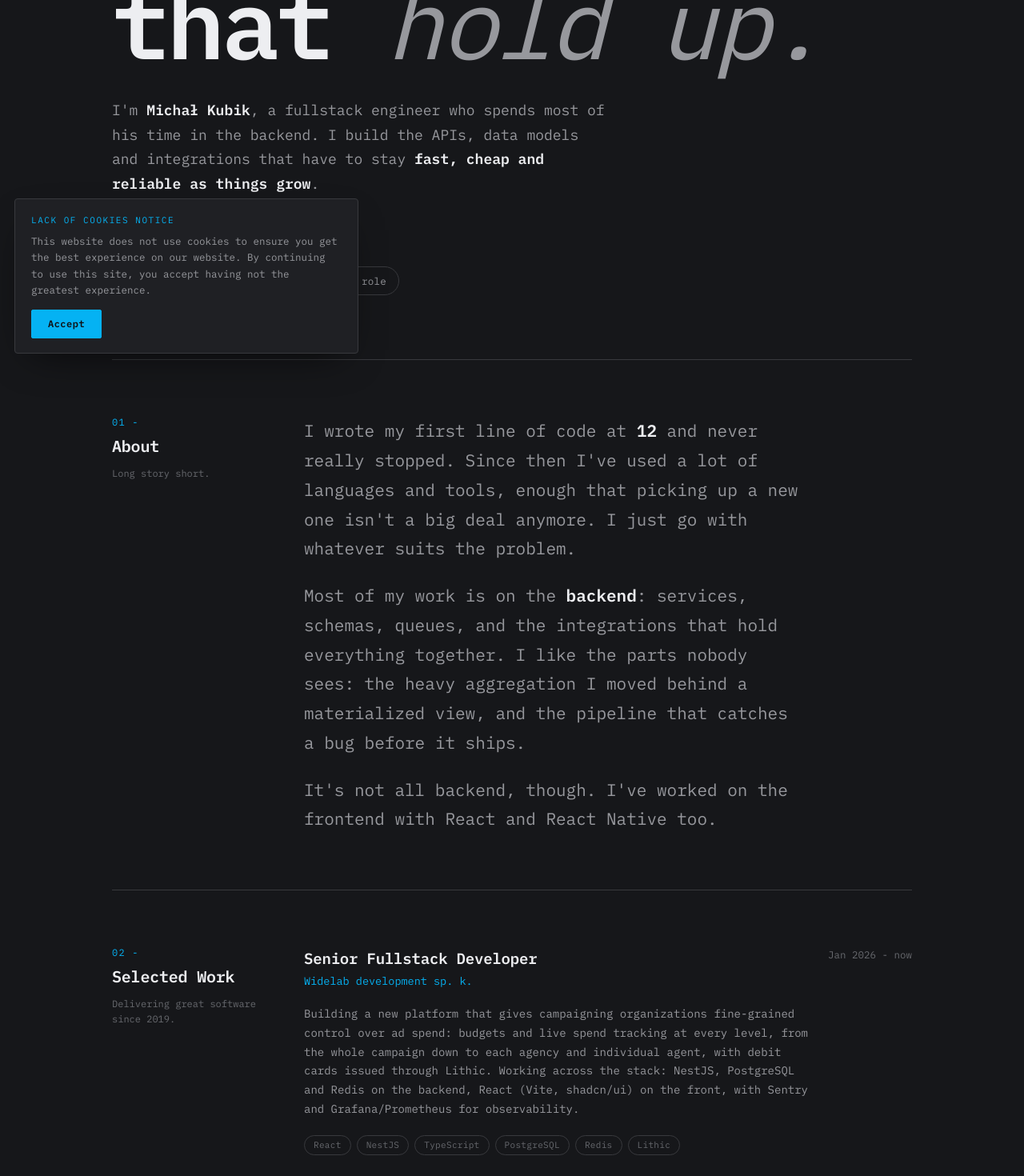
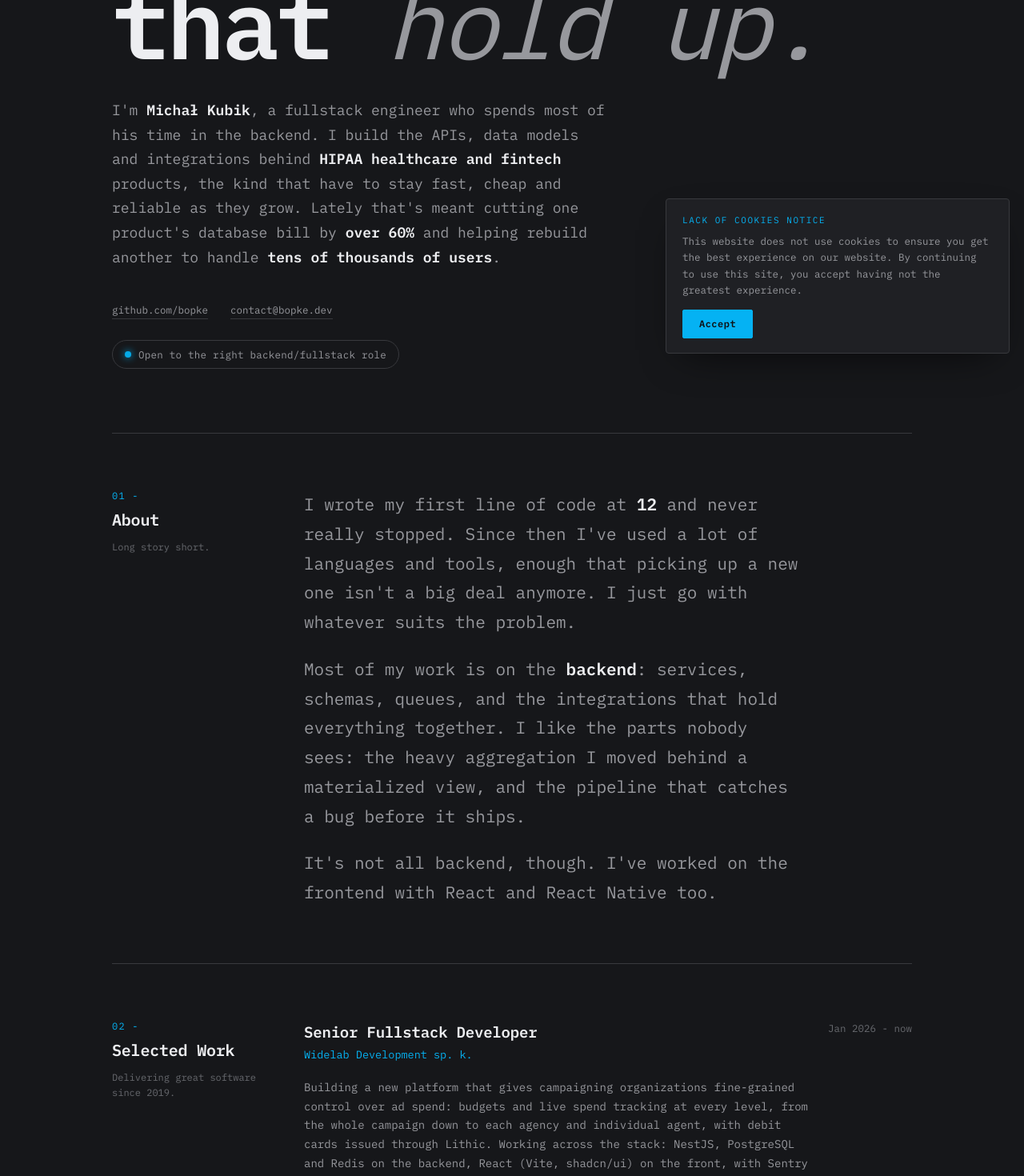
Before and after one commit to bopke/bopke.dev, a Next.js app: page / in a window 1280 px wide. Shown: the part 340-1810 px from the top of the page at 80% size. Built offline with nearby package versions, Linux system fonts and the light colour scheme.

Commit message:
Adjust copy

```diff
--- a/app/components/CookieNotice.tsx
+++ b/app/components/CookieNotice.tsx
@@ -35,7 +35,7 @@ export default function CookieNotice() {
       role="dialog"
       aria-label="Lack of cookies notice"
       className={cn(
-        "fixed z-[80] bottom-[18px] left-[18px] max-w-[430px] flex flex-col gap-[14px]",
+        "fixed z-[80] bottom-[18px] right-[18px] max-w-[430px] flex flex-col gap-[14px]",
         "py-[18px] px-5 bg-surface border border-border rounded",
         "shadow-[0_18px_50px_-22px_rgba(0,0,0,0.75)]",
         "transition-[transform,opacity] duration-500 ease-[cubic-bezier(0.2,0.7,0.2,1)]",
--- a/app/components/sections/Hero.tsx
+++ b/app/components/sections/Hero.tsx
@@ -17,11 +17,15 @@ export default function Hero() {
       <p className="mt-9 max-w-[620px] text-[clamp(15px,1.8vw,18px)] leading-[1.7] text-muted print:text-[12pt]">
         I&apos;m <b className="text-foreground font-semibold">Michał Kubik</b>, a
         fullstack engineer who spends most of his time in the backend. I build
-        the APIs, data models and integrations that have to stay{" "}
+        the APIs, data models and integrations behind{" "}
         <b className="text-foreground font-semibold">
-          fast, cheap and reliable as things grow
-        </b>
-        .
+          HIPAA healthcare and fintech
+        </b>{" "}
+        products, the kind that have to stay fast, cheap and reliable as they
+        grow. Lately that&apos;s meant cutting one product&apos;s database bill by{" "}
+        <b className="text-foreground font-semibold">over 60%</b> and helping
+        rebuild another to handle{" "}
+        <b className="text-foreground font-semibold">tens of thousands of users</b>.
       </p>
       <div className="mt-10 flex flex-wrap gap-y-2 gap-x-7 text-[12.5px] text-faint">
         <a href={SITE.github} target="_blank" rel="noopener" className={infoLink}>
--- a/app/content.tsx
+++ b/app/content.tsx
@@ -34,7 +34,7 @@ export type Group = {
 export const timeline: (Role | Group)[] = [
   {
     title: "Senior Fullstack Developer",
-    company: "Widelab development sp. k.",
+    company: "Widelab Development sp. k.",
     when: "Jan 2026 - now",
     desc: "Building a new platform that gives campaigning organizations fine-grained control over ad spend: budgets and live spend tracking at every level, from the whole campaign down to each agency and individual agent, with debit cards issued through Lithic. Working across the stack: NestJS, PostgreSQL and Redis on the backend, React (Vite, shadcn/ui) on the front, with Sentry and Grafana/Prometheus for observability.",
     tags: ["React", "NestJS", "TypeScript", "PostgreSQL", "Redis", "Lithic"],
@@ -71,7 +71,7 @@ export const timeline: (Role | Group)[] = [
     title: "Developer / Sysadmin",
     company: "Smart Soft Solutions",
     when: "Jul 2020 - Dec 2021",
-    desc: "I split my time between Linux server administration and application work in C, Python, JavaScript and Go, against MySQL, PostgreSQL, Elasticsearch and Redis. The highlight was a COVID-era hardware project: as one of the firmware developers on a Raspberry Pi device that gated building entry behind a temperature check and hand disinfection, I wrote C for the heavy computation and Python for the rest of the app.",
+    desc: "I split my time between Linux server administration and application work in C, Python, JavaScript and Go, backed by MySQL, PostgreSQL, Elasticsearch and Redis. The highlight was a COVID-era hardware project: as one of the firmware developers on a Raspberry Pi device that gated building entry behind a temperature check and hand sanitizing, I wrote C for the heavy computation and Python for the rest of the app.",
     tags: ["C", "Python", "Firmware", "Raspberry Pi", "Linux"],
   },
   {
@@ -107,7 +107,6 @@ export const stack: { label: string; items: string[]; emphasis?: boolean }[] = [
       "Express",
       "Serverless",
       "React Native",
-      "jQuery",
       "MongoDB",
       "DynamoDB",
       "Elasticsearch",
--- a/app/layout.tsx
+++ b/app/layout.tsx
@@ -14,7 +14,7 @@ const ibmPlexMono = IBM_Plex_Mono({
 const SITE_URL = "https://bopke.dev";
 const TITLE = "Michał Kubik - Fullstack Engineer";
 const DESCRIPTION =
-  "Michał Kubik - backend-leaning fullstack engineer who builds systems that hold up. Six+ years across NestJS, Go, AWS and more. Open to backend and fullstack roles.";
+  "Michał Kubik - fullstack engineer with 6+ years building APIs and data systems for HIPAA healthcare and fintech. NestJS, TypeScript, Node, React, AWS. Open to backend and fullstack roles, remote or around Łódź, Poland.";
 
 export const metadata: Metadata = {
   metadataBase: new URL(SITE_URL),
@@ -41,7 +41,7 @@ export const metadata: Metadata = {
     type: "website",
     title: TITLE,
     description:
-      "Backend-leaning fullstack engineer who builds systems that hold up. Six+ years across NestJS, Go and AWS. Open to backend and fullstack roles.",
+      "Fullstack engineer with 6+ years building APIs and data systems for HIPAA healthcare and fintech. NestJS, TypeScript, Node, React, AWS. Open to backend and fullstack roles.",
     url: "/",
     siteName: "Bopke.dev",
     locale: "en_US",
@@ -58,7 +58,7 @@ export const metadata: Metadata = {
     card: "summary_large_image",
     title: TITLE,
     description:
-      "Backend-leaning fullstack engineer who builds systems that hold up. Open to backend and fullstack roles.",
+      "Fullstack engineer building APIs and data systems for HIPAA healthcare and fintech. Open to backend and fullstack roles.",
     images: ["/assets/og-cover.png"],
   },
 };
@@ -75,7 +75,7 @@ const personJsonLd = {
   image: "https://bopke.dev/assets/og-cover.png",
   jobTitle: "Fullstack Engineer",
   description:
-    "Backend-leaning fullstack engineer who builds systems that hold up, with over six years across NestJS, Go, AWS and more.",
+    "Fullstack engineer with 6+ years building APIs and data systems for HIPAA healthcare and fintech products.",
   email: "contact@bopke.dev",
   address: {
     "@type": "PostalAddress",
```
